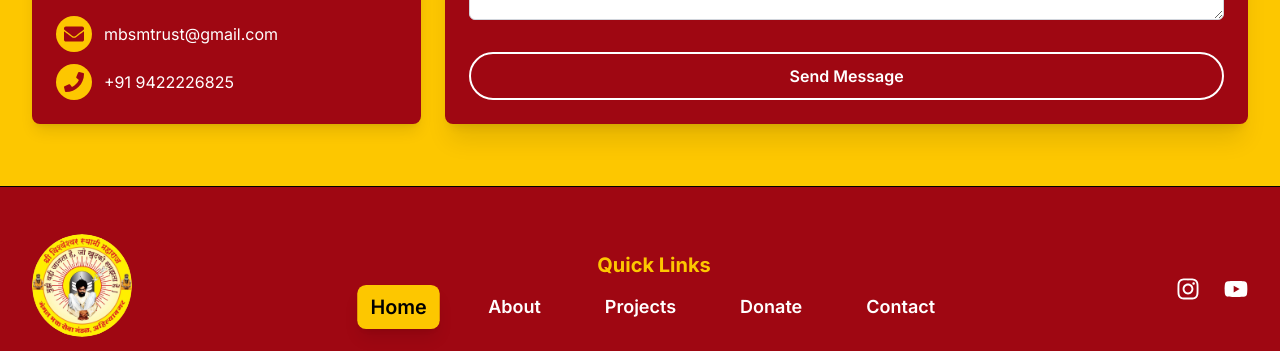
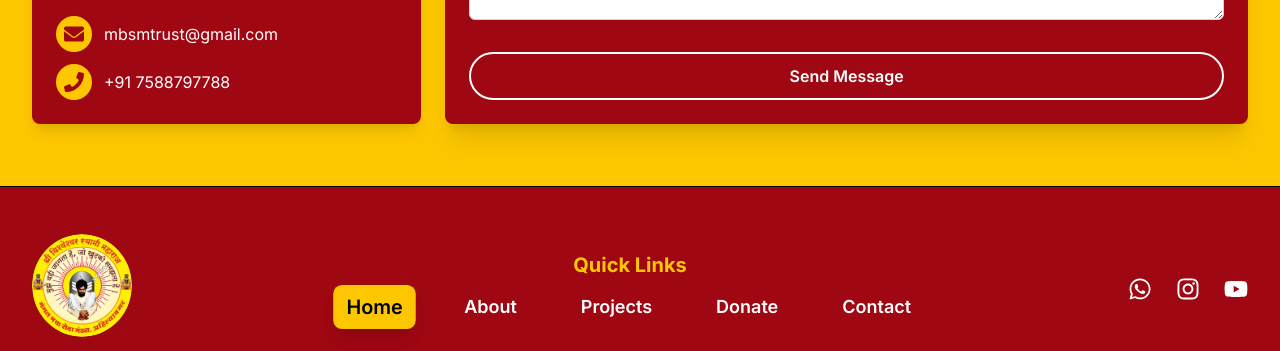
Before and after one commit to gauri72/MBSM, a Next.js app: page / in a window 1280 px wide. Shown: the part 3906-4257 px from the top of the page. Built offline with nearby package versions, Linux system fonts and the light colour scheme; a web font is replaced by a local one.

Commit message:
Remove Publications section from site, navbar, footer, and codebase

```diff
--- a/src/app/page.tsx
+++ b/src/app/page.tsx
@@ -34,7 +34,7 @@ export default function Home() {
     const encodedMessage = encodeURIComponent(messageText);
 
     // Create WhatsApp URL with the phone number and message
-    const whatsappUrl = `https://wa.me/919307256369?text=${encodedMessage}`;
+    const whatsappUrl = `https://wa.me/917588797788?text=${encodedMessage}`;
 
     // Open WhatsApp in a new tab
     window.open(whatsappUrl, '_blank');
@@ -216,7 +216,7 @@ export default function Home() {
                   <span className="inline-block bg-yellow-400 text-red-800 rounded-full p-2">
                     <FaPhone className="h-5 w-5" />
                   </span>
-                  <span className="text-sm sm:text-base">+91 9422226825</span>
+                  <span className="text-sm sm:text-base">+91 7588797788</span>
                 </div>
               </div>
             </div>
--- a/src/components/Footer.tsx
+++ b/src/components/Footer.tsx
@@ -2,7 +2,7 @@
 
 import { useState, useEffect } from 'react';
 import Logo from './Logo';
-import { FaInstagram, FaYoutube } from 'react-icons/fa';
+import { FaInstagram, FaYoutube, FaWhatsapp } from 'react-icons/fa';
 
 const footerNavigation = [
   { name: 'Home', href: '#hero' },
@@ -93,6 +93,10 @@ export default function Footer() {
 
           {/* Social Icons */}
           <div className="flex space-x-4 sm:space-x-6">
+            <a href="https://wa.me/917588797788" target="_blank" rel="noopener noreferrer" className="text-white hover:text-yellow-400 transition-colors duration-200">
+              <span className="sr-only">WhatsApp</span>
+              <FaWhatsapp className="h-5 w-5 sm:h-6 sm:w-6" aria-hidden="true" />
+            </a>
             <a href="https://www.instagram.com/mangal_bhakta_seva_mandal_?igsh=NDVnb3JhendmcmFs" target="_blank" rel="noopener noreferrer" className="text-white hover:text-yellow-400 transition-colors duration-200">
               <span className="sr-only">Instagram</span>
               <FaInstagram className="h-5 w-5 sm:h-6 sm:w-6" aria-hidden="true" />
```
Also changed, not shown: public/images/publications/book-cover.jpg (added).
